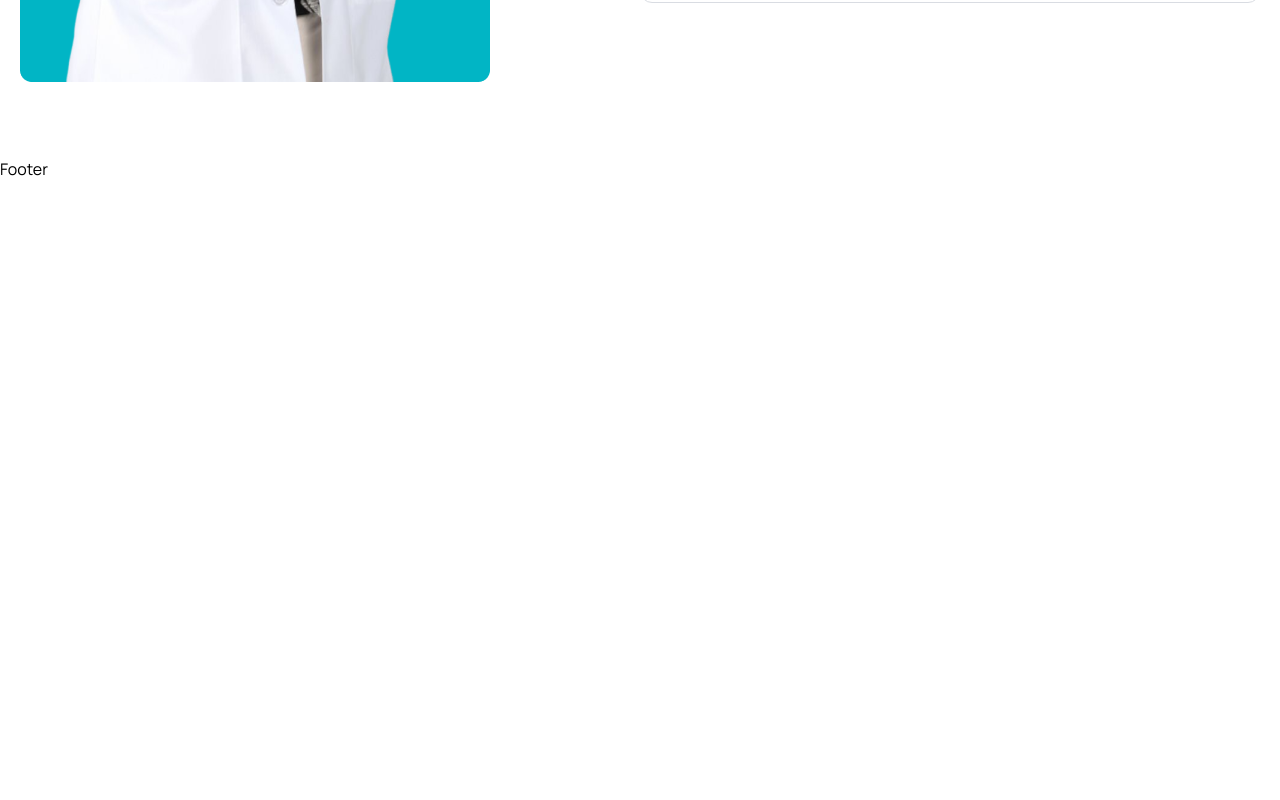
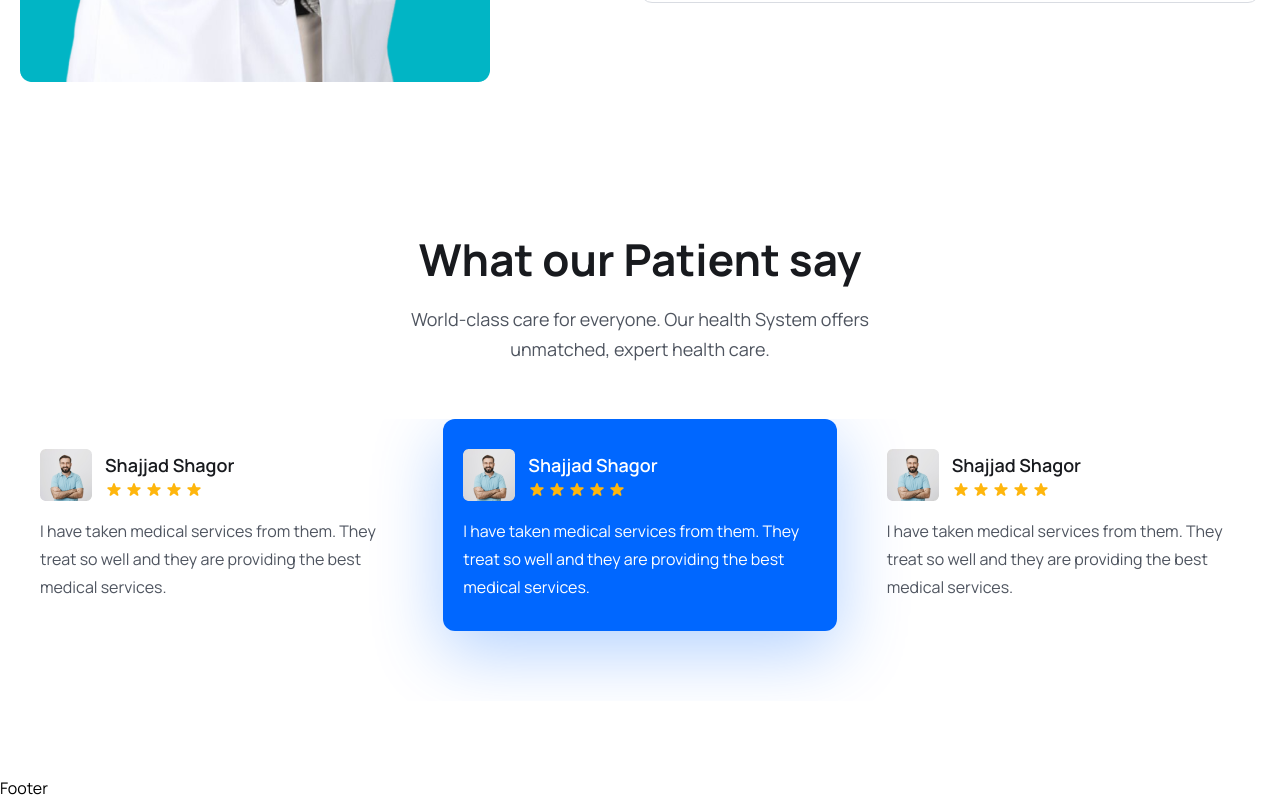
Before and after one commit to shagors/doctor-appointment, a React (Vite) app in the folder frontend/: page / in a window 1280 px wide. Shown: the part 5492-6292 px from the top of the page. Before the commit the page ends 5673 px from the top, so only its background shows below. Built offline with nearby package versions, Linux system fonts and the light colour scheme.

Commit message:
add testimonial and design it and slider test and its work

```diff
--- a/frontend/src/App.css
+++ b/frontend/src/App.css
@@ -8,6 +8,38 @@
 
 body {
   font-family: "Manrope", sans-serif;
+}
+
+.swiper-pagination-bullet {
+  width: 12px !important;
+  height: 12px !important;
+  border: 1px solid #181a1e !important;
+  opacity: 100% !important;
+  background: #fff !important;
+}
+
+.swiper-pagination-bullet-active {
+  background: #0067ff !important;
+  border: none;
+}
+
+.swiper {
+  padding-bottom: 70px !important;
+}
+
+.swiper-slide.swiper-slide-next {
+  background: #0067ff;
+  border-radius: 12px;
+  box-shadow: 0px 20px 70px rgba(0, 103, 255, 0.3) !important;
+}
+
+.swiper-slide.swiper-slide-next h4,
+.swiper-slide.swiper-slide-next p {
+  color: #fff !important;
+}
+
+.swiper-pagination {
+  top: 90% !important;
 }
 
 .sticky__header {
--- /dev/null
+++ b/frontend/src/components/Testimonial/Testimonial.jsx
@@ -0,0 +1,107 @@
+import { Pagination } from "swiper/modules";
+import { Swiper, SwiperSlide } from "swiper/react";
+import "swiper/css";
+import "swiper/css/pagination";
+import patientAvatar from "../../assets/images/patient-avatar.png";
+import { HiStar } from "react-icons/hi";
+
+const Testimonial = () => {
+  return (
+    <div className="mt-[30px] lg:mt-[55px]">
+      <Swiper
+        modules={Pagination}
+        spaceBetween={30}
+        slidesPerView={1}
+        pagination={{ clickable: true }}
+        breakpoints={{
+          640: {
+            slidesPerView: 1,
+            spaceBetween: 0,
+          },
+          768: {
+            slidesPerView: 2,
+            spaceBetween: 20,
+          },
+          1024: {
+            slidesPerView: 3,
+            spaceBetween: 30,
+          },
+        }}>
+        <SwiperSlide>
+          <div className="py-[30px] px-5 rounded-3">
+            <div className="flex items-center gap-[13px]">
+              <img src={patientAvatar} alt="Avatar" />
+              <div>
+                <h4 className="text-[18px] leading-[30px] font-semibold text-headingColor">
+                  Shajjad Shagor
+                </h4>
+                <div className="flex items-center gap-[2px]">
+                  <HiStar className="text-yellowColor w-[18px] h-5" />
+                  <HiStar className="text-yellowColor w-[18px] h-5" />
+                  <HiStar className="text-yellowColor w-[18px] h-5" />
+                  <HiStar className="text-yellowColor w-[18px] h-5" />
+                  <HiStar className="text-yellowColor w-[18px] h-5" />
+                </div>
+              </div>
+            </div>
+
+            <p className="text-[16px] leading-7 mt-4 text-textColor font-[400]">
+              I have taken medical services from them. They treat so well and
+              they are providing the best medical services.
+            </p>
+          </div>
+        </SwiperSlide>
+        <SwiperSlide>
+          <div className="py-[30px] px-5 rounded-3">
+            <div className="flex items-center gap-[13px]">
+              <img src={patientAvatar} alt="Avatar" />
+              <div>
+                <h4 className="text-[18px] leading-[30px] font-semibold text-headingColor">
+                  Shajjad Shagor
+                </h4>
+                <div className="flex items-center gap-[2px]">
+                  <HiStar className="text-yellowColor w-[18px] h-5" />
+                  <HiStar className="text-yellowColor w-[18px] h-5" />
+                  <HiStar className="text-yellowColor w-[18px] h-5" />
+                  <HiStar className="text-yellowColor w-[18px] h-5" />
+                  <HiStar className="text-yellowColor w-[18px] h-5" />
+                </div>
+              </div>
+            </div>
+
+            <p className="text-[16px] leading-7 mt-4 text-textColor font-[400]">
+              I have taken medical services from them. They treat so well and
+              they are providing the best medical services.
+            </p>
+          </div>
+        </SwiperSlide>
+        <SwiperSlide>
+          <div className="py-[30px] px-5 rounded-3">
+            <div className="flex items-center gap-[13px]">
+              <img src={patientAvatar} alt="Avatar" />
+              <div>
+                <h4 className="text-[18px] leading-[30px] font-semibold text-headingColor">
+                  Shajjad Shagor
+                </h4>
+                <div className="flex items-center gap-[2px]">
+                  <HiStar className="text-yellowColor w-[18px] h-5" />
+                  <HiStar className="text-yellowColor w-[18px] h-5" />
+                  <HiStar className="text-yellowColor w-[18px] h-5" />
+                  <HiStar className="text-yellowColor w-[18px] h-5" />
+                  <HiStar className="text-yellowColor w-[18px] h-5" />
+                </div>
+              </div>
+            </div>
+
+            <p className="text-[16px] leading-7 mt-4 text-textColor font-[400]">
+              I have taken medical services from them. They treat so well and
+              they are providing the best medical services.
+            </p>
+          </div>
+        </SwiperSlide>
+      </Swiper>
+    </div>
+  );
+};
+
+export default Testimonial;
--- a/frontend/src/pages/Home.jsx
+++ b/frontend/src/pages/Home.jsx
@@ -14,6 +14,7 @@ import About from "../components/About/About";
 import ServiceList from "../components/Services/ServiceList";
 import DoctorList from "../components/Doctors/DoctorList";
 import FaqList from "../components/Faq/FaqList";
+import Testimonial from "../components/Testimonial/Testimonial";
 
 const Home = () => {
   return (
@@ -274,6 +275,21 @@ const Home = () => {
           </div>
         </div>
       </section>
+
+      {/* ============== testimonial ================ */}
+      <section>
+        <div className="container">
+          <div className="xl:w-[470px] mx-auto">
+            <h2 className="heading text-center">What our Patient say</h2>
+            <p className="text__para text-center">
+              World-class care for everyone. Our health System offers unmatched,
+              expert health care.
+            </p>
+          </div>
+
+          <Testimonial />
+        </div>
+      </section>
     </>
   );
 };
```
